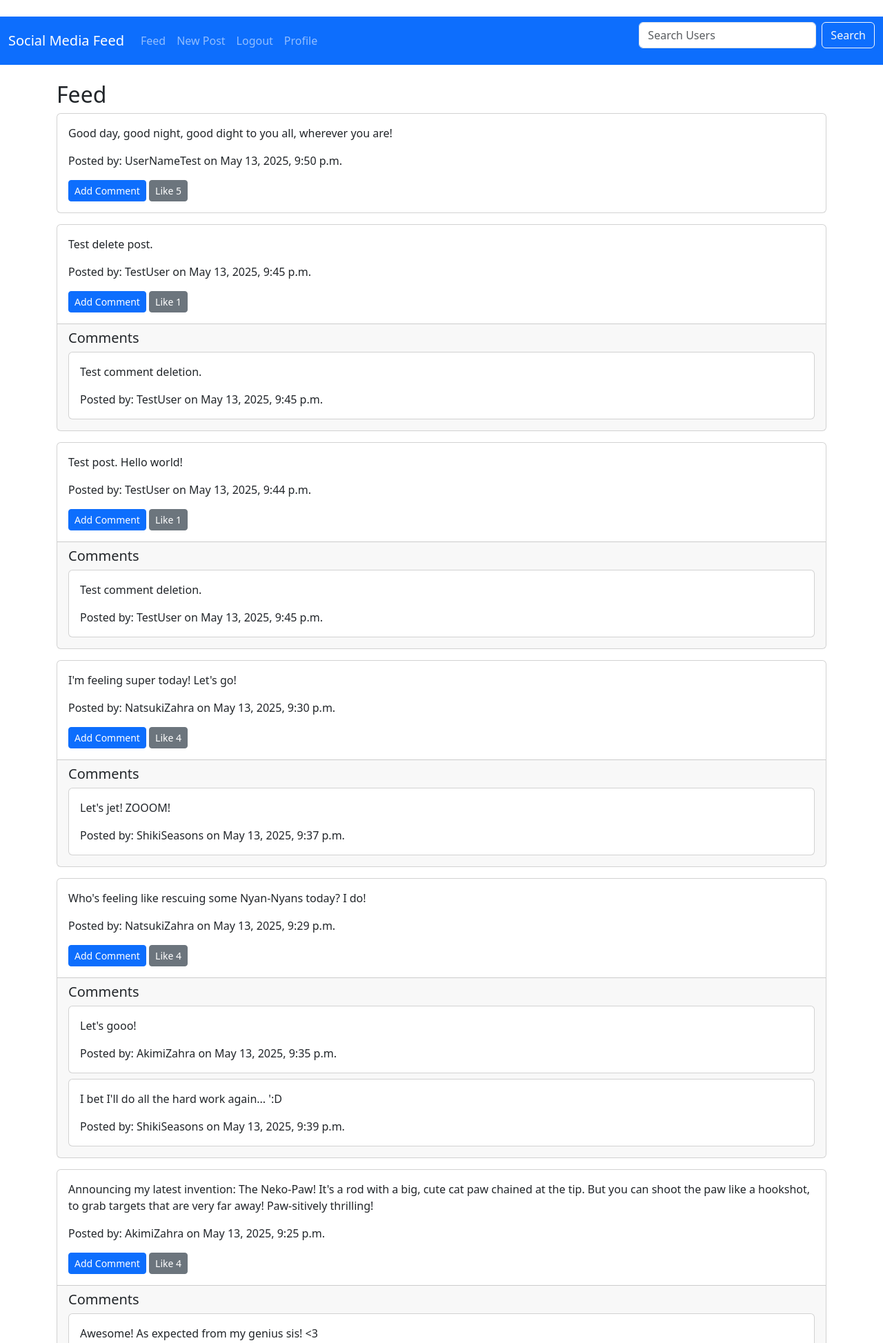
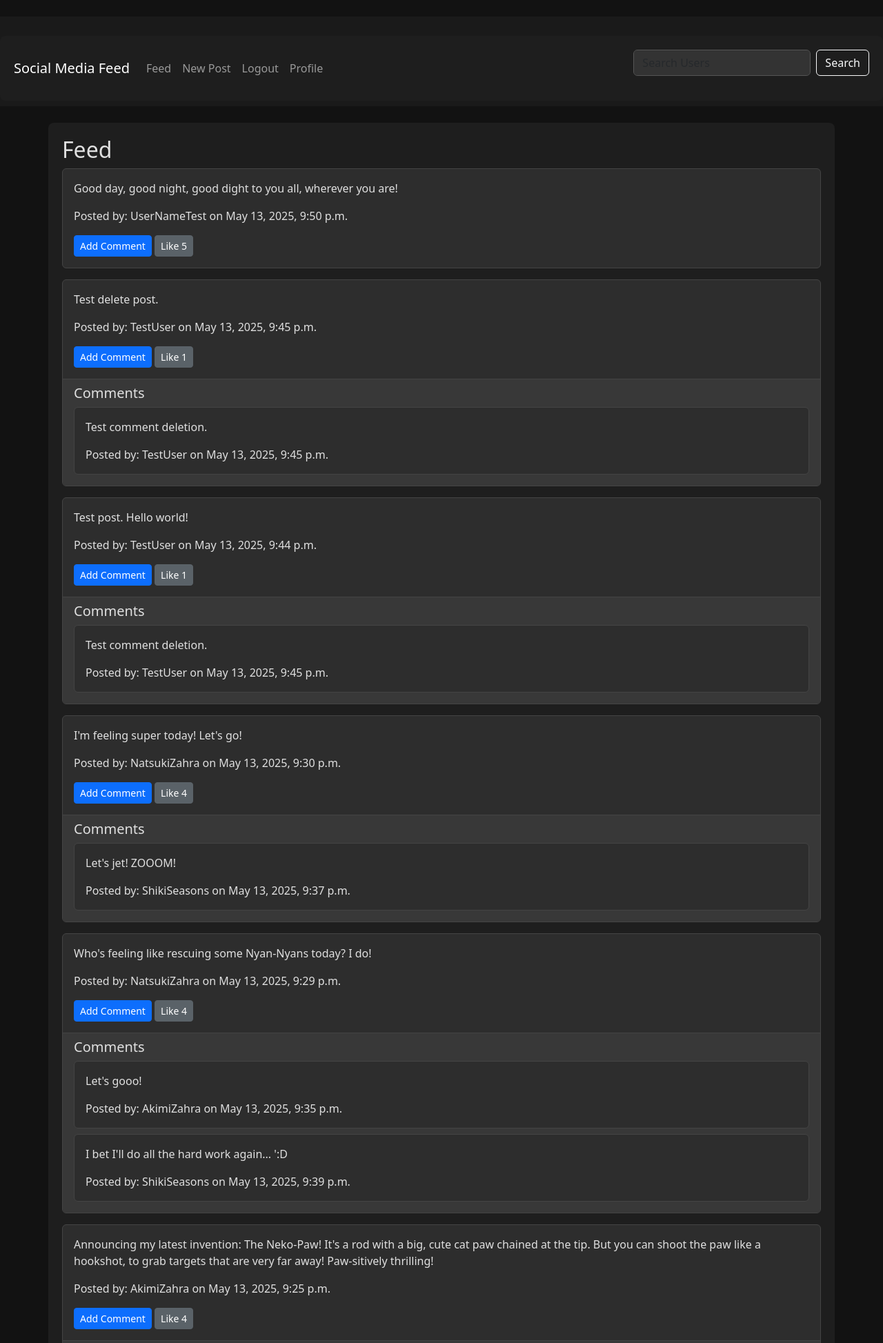
Before and after one commit to andreiagmu/Django-SocialMediaFeed, a Django app: page /feed/ in a window 1280 px wide. Shown: the top 1947 px of the page at 69% size. Run offline with Django 5.2, Linux system fonts and the light colour scheme; a user stored in the database is signed in; data comes from the database, SQL or seed files in the repository; some libraries are stand-ins or nearby versions.

Commit message:
Add styles.css

```diff
--- /dev/null
+++ b/core/static/css/styles.css
@@ -0,0 +1,148 @@
+/* Dark Theme Styles */
+body {
+  background-color: #121212;
+  color: #e0e0e0;
+}
+
+/* Main container background */
+.container, .container-fluid {
+  background-color: #1e1e1e;
+  border-radius: 8px;
+  padding: 20px;
+  margin-top: 20px;
+}
+
+/* Card styling */
+.card {
+  background-color: #2d2d2d;
+  border-color: #444;
+  color: #e0e0e0;
+}
+
+.card-header {
+  background-color: #383838;
+  border-color: #444;
+}
+
+.card-footer {
+  background-color: #383838;
+  border-color: #444;
+}
+
+/* Form controls */
+.form-control, .form-select {
+  background-color: #333;
+  border-color: #555;
+  color: #e0e0e0;
+}
+
+.form-control:focus, .form-select:focus {
+  background-color: #3a3a3a;
+  border-color: #666;
+  color: #e0e0e0;
+  box-shadow: 0 0 0 0.25rem rgba(66, 70, 73, 0.5);
+}
+
+/* Buttons */
+.btn-primary {
+  background-color: #0d6efd;
+  border-color: #0d6efd;
+}
+
+.btn-secondary {
+  background-color: #5a6268;
+  border-color: #5a6268;
+}
+
+.btn-outline-light {
+  color: #f8f9fa;
+  border-color: #f8f9fa;
+}
+
+.btn-outline-light:hover {
+  background-color: #f8f9fa;
+  color: #212529;
+}
+
+/* Tables */
+.table {
+  color: #e0e0e0;
+}
+
+.table-striped > tbody > tr:nth-of-type(odd) {
+  background-color: rgba(255, 255, 255, 0.05);
+}
+
+/* Links */
+a {
+  color: #8ab4f8;
+}
+
+a:hover {
+  color: #aecbfa;
+}
+
+/* Alerts */
+.alert-success {
+  background-color: #1e4620;
+  border-color: #2a623d;
+  color: #d1e7dd;
+}
+
+.alert-danger {
+  background-color: #5c1a1d;
+  border-color: #842029;
+  color: #f8d7da;
+}
+
+.alert-warning {
+  background-color: #664d03;
+  border-color: #997404;
+  color: #fff3cd;
+}
+
+.alert-info {
+  background-color: #055160;
+  border-color: #087990;
+  color: #cff4fc;
+}
+
+/* List groups */
+.list-group-item {
+  background-color: #2d2d2d;
+  border-color: #444;
+  color: #e0e0e0;
+}
+
+/* Modals */
+.modal-content {
+  background-color: #2d2d2d;
+  border-color: #444;
+  color: #e0e0e0;
+}
+
+.modal-header, .modal-footer {
+  border-color: #444;
+}
+
+/* Navbar tweaks */
+.navbar-dark {
+  background-color: #1a1a1a !important;
+}
+
+/* Custom scrollbar */
+::-webkit-scrollbar {
+  width: 10px;
+}
+
+::-webkit-scrollbar-track {
+  background: #1e1e1e;
+}
+
+::-webkit-scrollbar-thumb {
+  background: #555;
+}
+
+::-webkit-scrollbar-thumb:hover {
+  background: #777;
+}
--- a/core/templates/base.html
+++ b/core/templates/base.html
@@ -8,7 +8,7 @@
     {% bootstrap_css %}
     {% load static %}
     {% comment %}Add this Style page if you are doing any custom styling{% endcomment %}
-    {% comment %} <link rel="stylesheet" href="{% static 'css/styles.css' %}"> {% endcomment %}
+    <link rel="stylesheet" href="{% static 'css/styles.css' %}">
   </head>
   <body>
     {% bootstrap_messages %}
```
